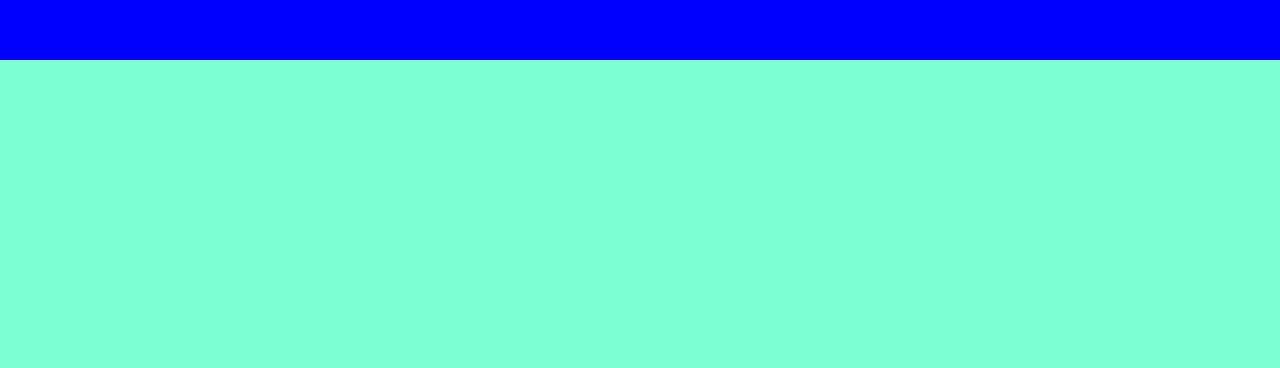
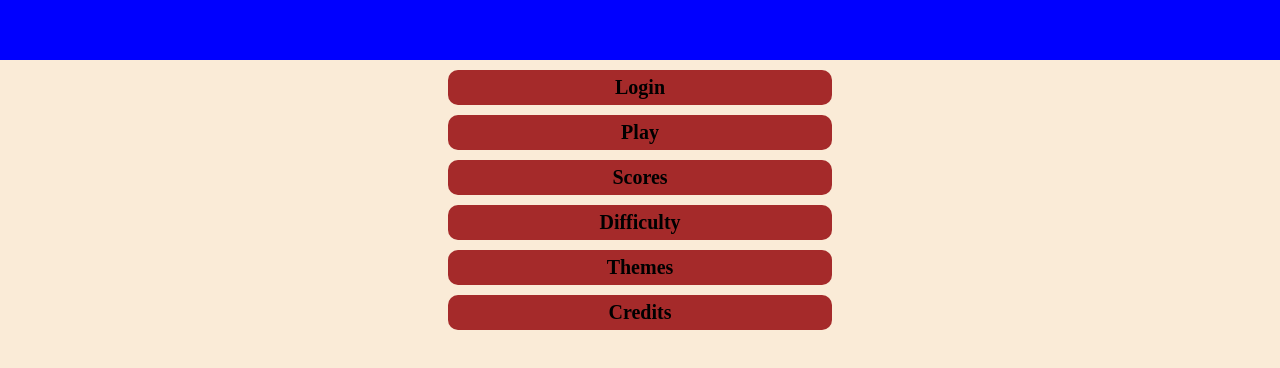
Before and after one commit to Kbto76/Carlos-Ortuno, a plain HTML site: page cardGame/index.html in a window 1280 px wide. Drawn offline with Linux system fonts and the light colour scheme.

Commit message:
listo pantalla de menu

```diff
--- /dev/null
+++ b/cardGame/css/menuView.css
@@ -0,0 +1,10 @@
+.menuView{
+    width:100%;
+    height: 100%;
+
+    display: flex;
+    align-items: center;
+    justify-content: center;
+    flex-direction: column;
+
+}
--- a/cardGame/css/style.css
+++ b/cardGame/css/style.css
@@ -13,7 +13,7 @@
     display: flex;
     flex-direction: column;
 
-    background-color: aquamarine;
+    background-color: antiquewhite;
     width: 100vw;
     height: 100vh;
 
@@ -33,3 +33,16 @@
     /* overflow: scroll; */
 
 }
+
+.game-Button{
+    height: 35px;
+    width:30%;
+    margin-top: 10px;
+    background-color: brown;
+    display: flex;
+    align-items: center;
+    justify-content: center;
+    font-size: 20px;
+    font-weight: bold;
+    border-radius: 10px;
+}
--- a/cardGame/index.html
+++ b/cardGame/index.html
@@ -5,8 +5,9 @@
     <meta charset="UTF-8">
     <meta http-equiv="X-UA-Compatible" content="IE=edge">
     <meta name="viewport" content="width=device-width, initial-scale=1.0">
-    <script type="module" src="js/main.js"></script>
+    <script type="module" src="js/app.js"></script>
     <link rel="stylesheet" href="./css/style.css">
+    <link rel="stylesheet" href="./css/menuView.css">
     <title>Document</title>
 </head>
 
--- /dev/null
+++ b/cardGame/js/controllers/menu/menuView.js
@@ -0,0 +1,46 @@
+import { View } from "../view.js";
+
+export class MenuView extends View {
+    constructor(controller, parent) {
+        super(controller, parent);
+        this.container.className = 'menuView';
+
+        // var title = document.createElement('p');
+        // title.innerHTML = 'Menu';
+        // this.container.appendChild(title);
+
+        var loginBtn = document.createElement('div');
+        this.container.appendChild(loginBtn);
+        loginBtn.innerHTML = 'Login';
+        loginBtn.className = 'game-Button';
+
+        var playBtn = document.createElement('div');
+        this.container.appendChild(playBtn);
+        playBtn.innerHTML = 'Play';
+        playBtn.className = 'game-Button';
+
+        var scoresBtn = document.createElement('div');
+        this.container.appendChild(scoresBtn);
+        scoresBtn.innerHTML = 'Scores';
+        scoresBtn.className = 'game-Button';
+
+        var difficultyBtn = document.createElement('div');
+        this.container.appendChild(difficultyBtn);
+        difficultyBtn.innerHTML = 'Difficulty';
+        difficultyBtn.className = 'game-Button';
+
+        var themesBtn = document.createElement('div');
+        this.container.appendChild(themesBtn);
+        themesBtn.innerHTML = 'Themes';
+        themesBtn.className = 'game-Button';
+
+        var creditsBtn = document.createElement('div');
+        this.container.appendChild(creditsBtn);
+        creditsBtn.innerHTML = 'Credits';
+        creditsBtn.className = 'game-Button';
+
+
+
+
+    }
+}
--- /dev/null
+++ b/cardGame/js/controllers/menu/menucontroller.js
@@ -0,0 +1,9 @@
+import { Controller } from "../controller.js";
+import { MenuView } from "./menuView.js";
+
+export class MenuController extends Controller {
+    constructor(gameManager, parent) {
+        super(gameManager)
+        this.view = new MenuView(this, parent);
+    }
+}
--- a/cardGame/js/controllers/view.js
+++ b/cardGame/js/controllers/view.js
@@ -1,6 +1,8 @@
 export class View {
-    constructor(controller) {
+    constructor(controller, parent) {
         this.controller = controller;
+        this.parent = parent;
         this.container = document.createElement('div');
+        this.parent.appendChild(this.container);
     }
 }
--- a/cardGame/js/gamemanager.js
+++ b/cardGame/js/gamemanager.js
@@ -1,5 +1,11 @@
+import { MenuController } from "./controllers/menu/menuController.js";
+
+
 export class GameManager {
     constructor() {
+        var navigationContainer = document.getElementById('navigationContainer');
+        var contentContainer = document.getElementById('contentContainer');
 
+        this.Controller = new MenuController(this, contentContainer);
     }
 }
```
Also changed, not shown: cardGame/js/app.js (renamed from cardGame/js/main.js).
